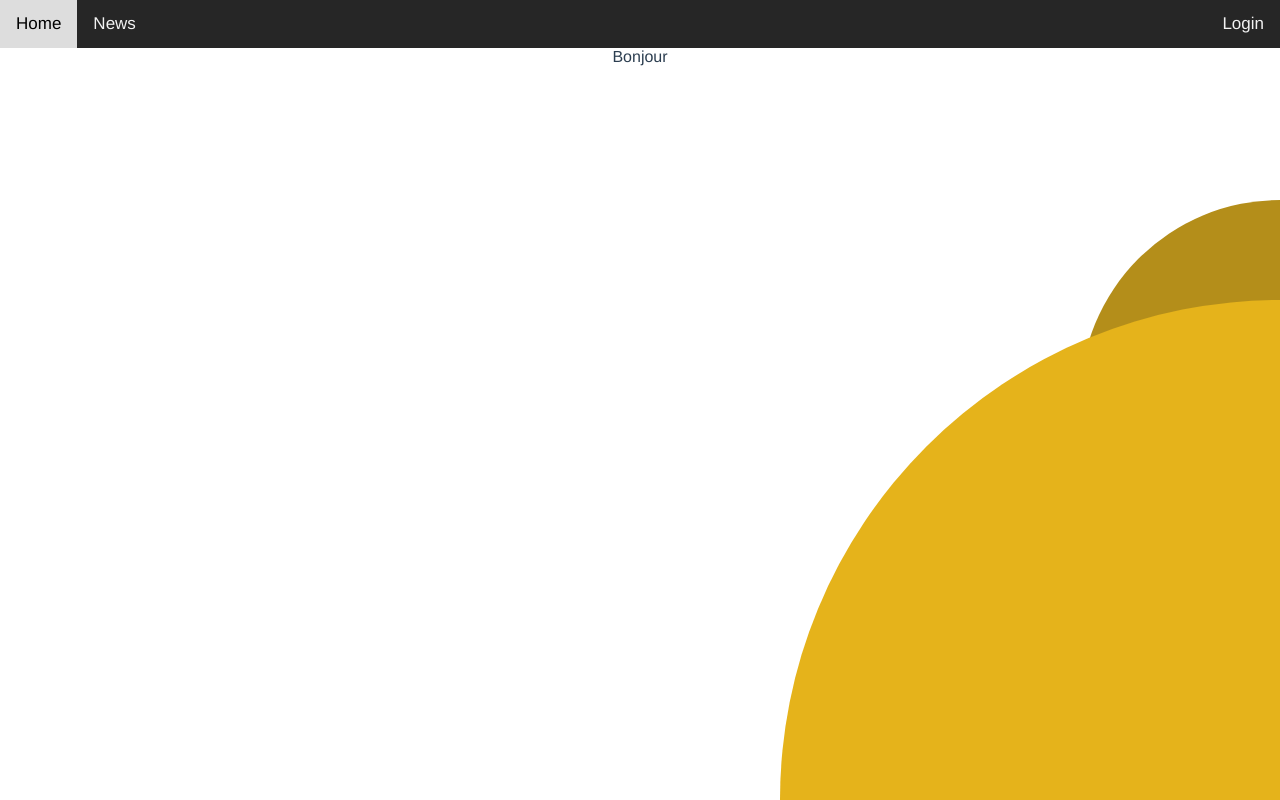
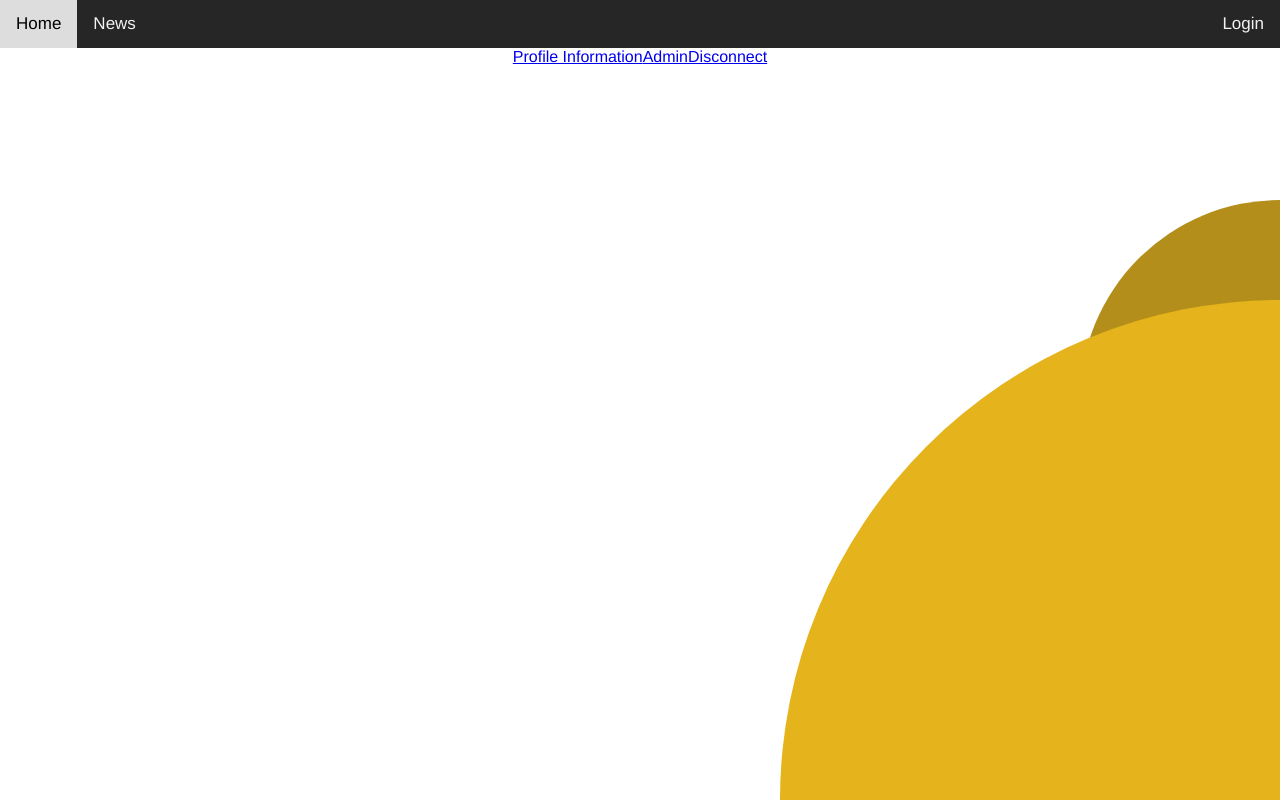
Before and after one commit to 0auBSQ/MiniBlog, a Vue app in the folder mini-blogVue/: page / in a window 1280 px wide. Built offline with nearby package versions, Linux system fonts and the light colour scheme.

Commit message:
admin&user page start
add admin page
add user page
add routes
start html&css
(admin&user page at home for test)

```diff
--- a/mini-blogVue/src/App.vue
+++ b/mini-blogVue/src/App.vue
@@ -28,8 +28,8 @@ export default {
   @import './styles/app.css';
 
   .animated {
-    -webkit-animation-duration: 0.9s;
-    animation-duration: 0.9s;
+    -webkit-animation-duration: 0.3s;
+    animation-duration: 0.3s;
   }
 
 </style>
--- /dev/null
+++ b/mini-blogVue/src/components/AccountNav.vue
@@ -0,0 +1,24 @@
+<template>
+    <div class="container">
+        <router-link to="/account/userinfo">Profile Information</router-link>
+        <router-link v-if="admin > 0" to="/account/admin">Admin</router-link>
+        <router-link to="/login">Disconnect</router-link>
+    </div>
+</template>
+
+<script>
+
+export default {
+    name: 'AccountNav',
+
+    data () {
+        return {
+            admin: 1
+        }
+    }
+}
+</script>
+
+<style>
+
+</style>
--- a/mini-blogVue/src/router/index.js
+++ b/mini-blogVue/src/router/index.js
@@ -1,6 +1,8 @@
 import Vue from "vue";
 import VueRouter from "vue-router";
-import Home from "../views/Home.vue";
+//import Home from "../views/Home.vue";
+import AccountInfo from "../views/AccountInfo.vue";
+import Admin from "../views/Admin.vue";
 
 Vue.use(VueRouter);
 
@@ -9,7 +11,7 @@ const routes = [
     {
         path: "/",
         name: "Home",
-        component: Home,
+        component: () => import("../views/Account"), //Home,
         alias: '/home'
     },
     {
@@ -28,9 +30,25 @@ const routes = [
         component: () => import("../views/News.vue")
     },
     {
+        path: '/account',
+        component : () => import("../views/Account.vue"),
+        children: [{
+            path: 'userinfo',
+            components: {
+                info: AccountInfo
+            }
+        },{
+            path: 'admin',
+            components: {
+                info: Admin
+            }
+        }]
+    },
+    {
         path: "*",
         component: () => import("../views/Missing.vue")
-    }
+    },
+
 ]
 
 const router = new VueRouter({
--- /dev/null
+++ b/mini-blogVue/src/views/Account.vue
@@ -0,0 +1,22 @@
+<template>
+    <div class="container">
+        <account-nav/>
+        <router-view name="info"/>
+    </div>
+</template>
+
+<script>
+
+import AccountNav from "../components/AccountNav.vue"
+
+export default {
+    name: 'Account',
+    components: {
+       AccountNav
+    }
+}
+</script>
+
+<style>
+
+</style>
--- /dev/null
+++ b/mini-blogVue/src/views/AccountInfo.vue
@@ -0,0 +1,15 @@
+<template>
+    <div class="container">
+        <h1>Test account info</h1>
+    </div>
+</template>
+
+<script>
+export default {
+    name: 'AccountInfo'
+}
+</script>
+
+<style>
+
+</style>
--- /dev/null
+++ b/mini-blogVue/src/views/Admin.vue
@@ -0,0 +1,15 @@
+<template>
+    <div class="container">
+        <h1>Test Admin</h1>
+    </div>
+</template>
+
+<script>
+export default {
+    name: 'Admin'
+}
+</script>
+
+<style>
+
+</style>
--- a/mini-blogVue/src/views/LoginPage.vue
+++ b/mini-blogVue/src/views/LoginPage.vue
@@ -1,5 +1,5 @@
 <template>
-    <div>
+    <div class="container">
         <login></login>
     </div>
 </template>
@@ -18,4 +18,11 @@ export default {
 </script>
 <style>
 
+    .container {
+        width: 50%;
+        padding: 30px;
+        margin: 0 auto 0 auto;
+        height: calc(60% - 50px);
+    }
+
 </style>
--- a/mini-blogVue/src/views/RegisterPage.vue
+++ b/mini-blogVue/src/views/RegisterPage.vue
@@ -1,5 +1,5 @@
 <template>
-    <div>
+    <div class="container">
         <inscription></inscription>
     </div>
 </template>
```
